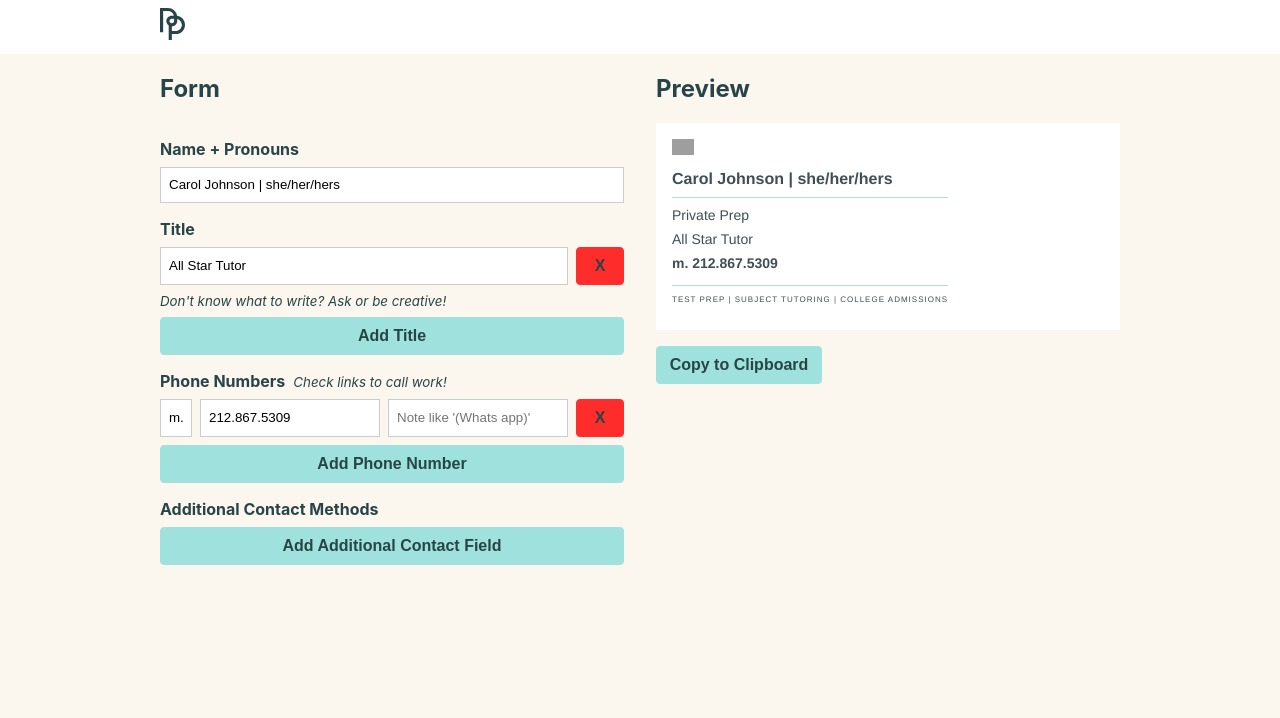
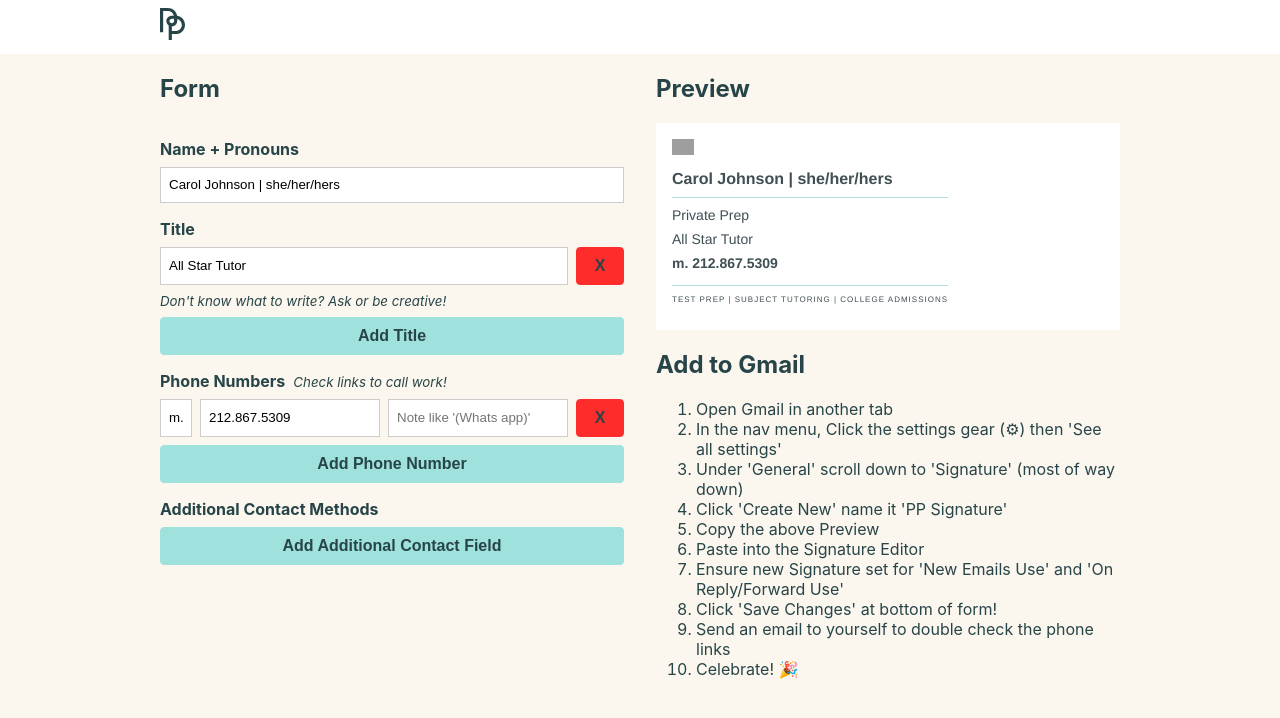
Before and after one commit to privateprep/pp-email-sig, a React (Create React App) app: page / in a window 1280 px wide. Shown: the top 718 px of the page. Built offline with nearby package versions, Linux system fonts and the light colour scheme; grey boxes are pictures that could not be loaded.

Commit message:
Add directions
Sadly the copy button doesn't work

```diff
--- a/src/App.js
+++ b/src/App.js
@@ -223,31 +223,19 @@ const App = () => {
           <div style={{ backgroundColor: "var(--bg-alt)", padding: "1rem" }}>
             <SignaturePreview {...formValues} />
           </div>
-          <button
-            style={{ marginTop: "1rem", width: 166, textAlign: "center" }}
-            onClick={(event) => {
-              let previewEl = document.getElementById("SignaturePreview");
-              let copyText = previewEl.innerHTML
-
-              navigator.clipboard
-                .writeText(copyText)
-                .then(() => {
-                  // temp swap icon label!
-                  event.target.innerText = '✅ Copied!'
-                  setTimeout(() => {
-                    event.target.innerText = 'Copy to Clipboard'
-                  }, 2000);
-                })
-                .catch(err => {
-                  event.target.innerText = '😥 Error!'
-                  console.error(`Error copying text to clipboard: ${err}`);
-                });
-
-                document.execCommand("copy", false, copyText);
-            }}
-          >
-            Copy to Clipboard
-          </button>
+          <h2>Add to Gmail</h2>
+          <ol>
+            <li>Open Gmail in another tab</li>
+            <li>In the nav menu, Click the settings gear (⚙︎) then 'See all settings'</li>
+            <li>Under 'General' scroll down to 'Signature' (most of way down)</li>
+            <li>Click 'Create New' name it 'PP Signature'</li>
+            <li>Copy the above Preview</li>
+            <li>Paste into the Signature Editor</li>
+            <li>Ensure new Signature set for 'New Emails Use' and 'On Reply/Forward Use'</li>
+            <li>Click 'Save Changes' at bottom of form!</li>
+            <li>Send an email to yourself to double check the phone links</li>
+            <li>Celebrate! 🎉</li>
+          </ol>
         </div>
       </main>
     </div>
```
